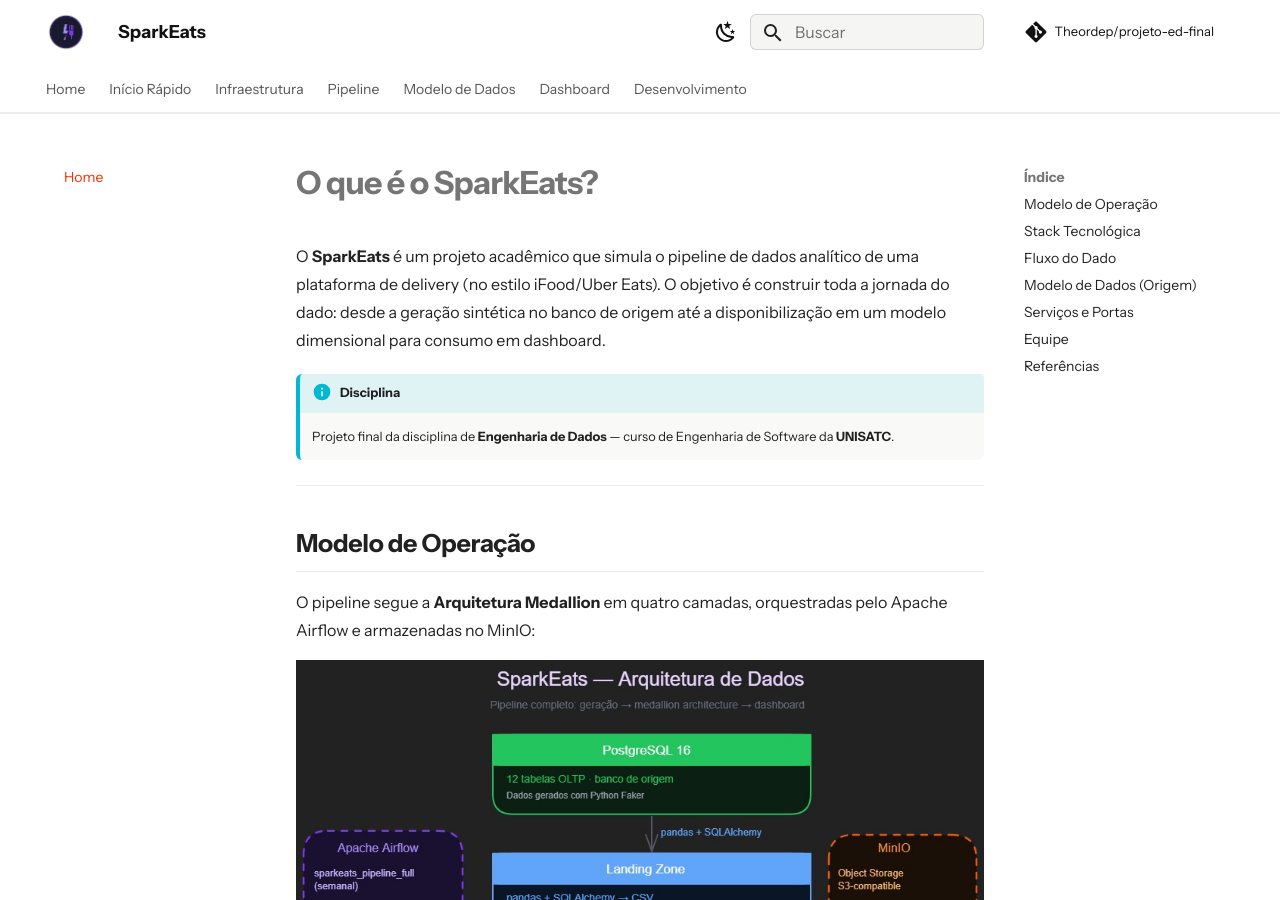
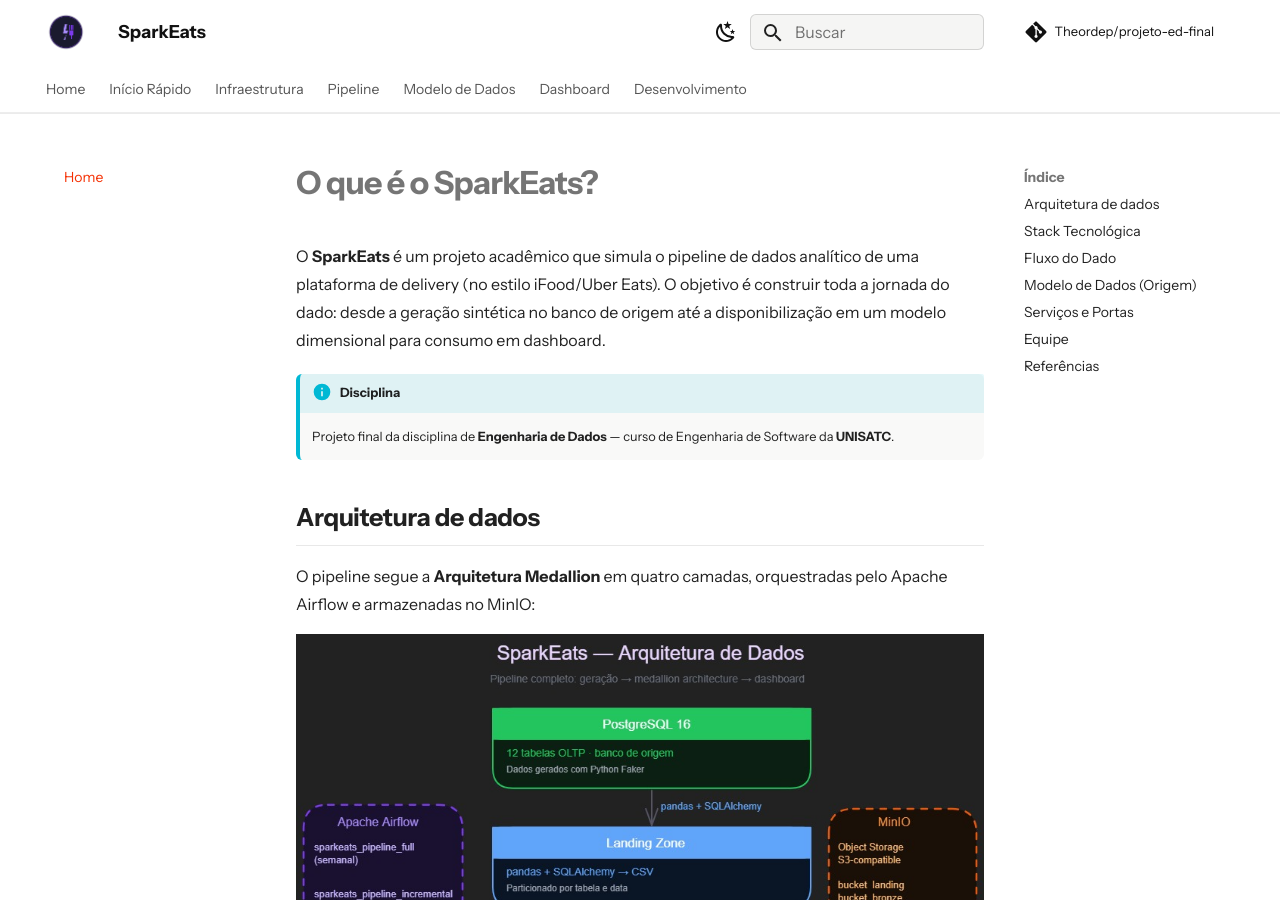
Before and after one commit to Theordep/projeto-ed-final, an MkDocs documentation site: the page built from Docs/index.md, in a window 1280 px wide and 900 px high. Built offline with MkDocs 1.6.1 and Material for MkDocs 9.7.7, drawn with Linux system fonts in a browser that asks for light colours; comment, search, counter and statistics services are not loaded.

Commit message:
Update index.md

```diff
--- a/Docs/index.md
+++ b/Docs/index.md
@@ -5,9 +5,8 @@
 !!! info "Disciplina"
     Projeto final da disciplina de **Engenharia de Dados** — curso de Engenharia de Software da **UNISATC**.
 
----
 
-## Modelo de Operação
+## Arquitetura de dados
 
 O pipeline segue a **Arquitetura Medallion** em quatro camadas, orquestradas pelo Apache Airflow e armazenadas no MinIO:
 
@@ -25,7 +24,7 @@
 === "Gold"
     Dados no **modelo dimensional** (fatos e dimensões) prontos para consumo pelo dashboard. Contém os KPIs e métricas do negócio.
 
----
+
 
 ## Stack Tecnológica
 
@@ -41,7 +40,6 @@
 | Ambiente | Docker + Docker Compose | Containerização de todos os serviços |
 | Linguagem | Python 3.12 + uv | Scripts, DAGs e dependências |
 
----
 
 ## Fluxo do Dado
 
@@ -58,7 +56,6 @@
     | `sparkeats_pipeline_full` | Semanal | Carga completa — reprocessa todos os dados |
     | `sparkeats_pipeline_incremental` | Diária | Carga incremental — processa apenas registros novos/alterados |
 
----
 
 ## Modelo de Dados (Origem)
 
@@ -82,7 +79,6 @@
     - `pagamentos`
     - `avaliacoes`
 
----
 
 ## Serviços e Portas
 
@@ -99,7 +95,6 @@
 !!! warning "Portas deslocadas"
     As portas padrão foram alteradas para evitar conflito com outros serviços no Windows/WSL. Consulte o `docker/docker-compose.yml` para detalhes.
 
----
 
 ## Equipe
 
@@ -111,7 +106,6 @@
 | Bettina da Silva | [@Berbett](https://github.com/Berbett) |
 | Carlos Eduardo | [@carloseduardob](https://github.com/carloseduardob) |
 
----
 
 ## Referências
 
```
